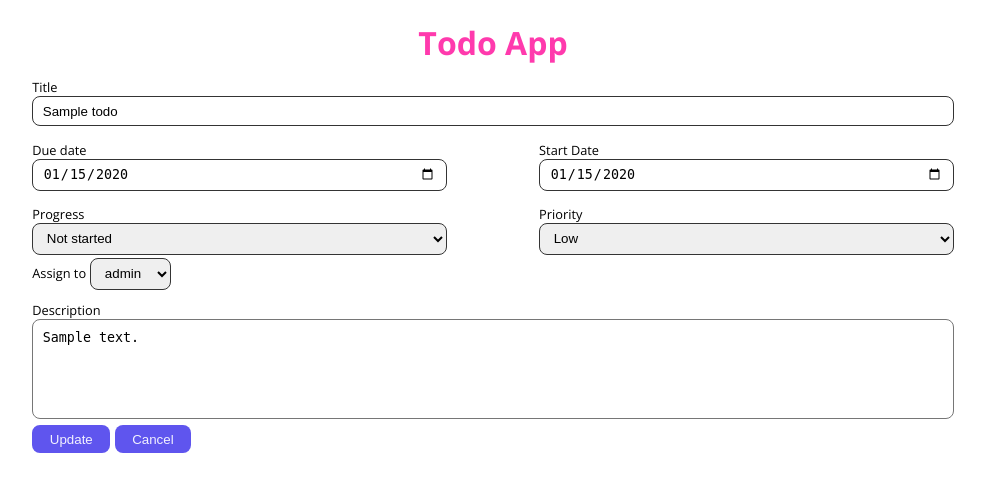
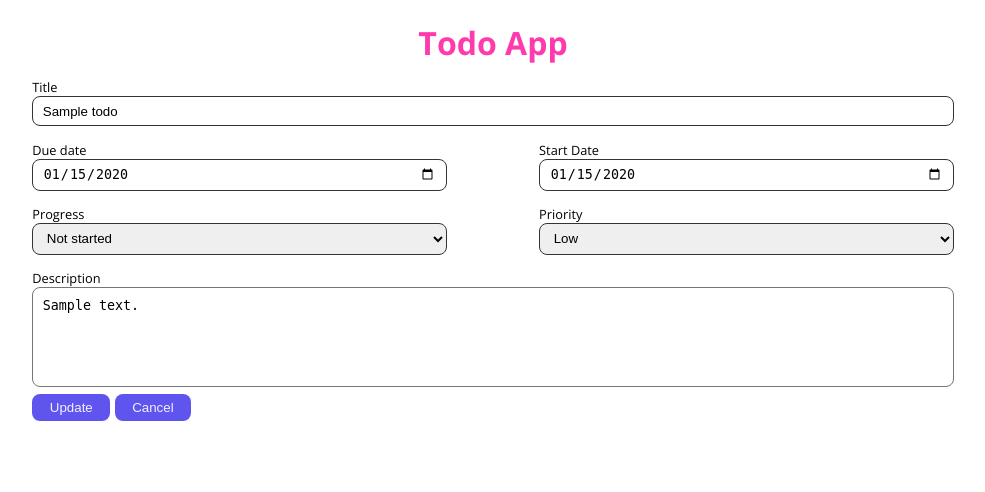
Before and after one commit to distephano30/planner, a Django app: page /task/edit/1 in a window 1280 px wide. Shown: the part 56-548 px from the top of the page, without its empty margins (147-1132 px from the left). Run offline with Django 5.2, Linux system fonts and the light colour scheme; a user stored in the database is signed in; data comes from the database, SQL or seed files in the repository; tables that the repository leaves empty hold one stand-in row (values such as "Sample post").

Commit message:
Update edit_task.html

```diff
--- a/templates/edit_task.html
+++ b/templates/edit_task.html
@@ -48,10 +48,10 @@
                     </div>
                 </div>
 
-                <div class="task-user">
+                {% comment %} <div class="task-user">
                     <label for="assign_to">Assign to</label>
                     {{ form.assign_to }}
-                </div>
+                </div> {% endcomment %}
 
                 {% comment %} taske description {% endcomment %}
                 <div class="task-description task-argument">
```
